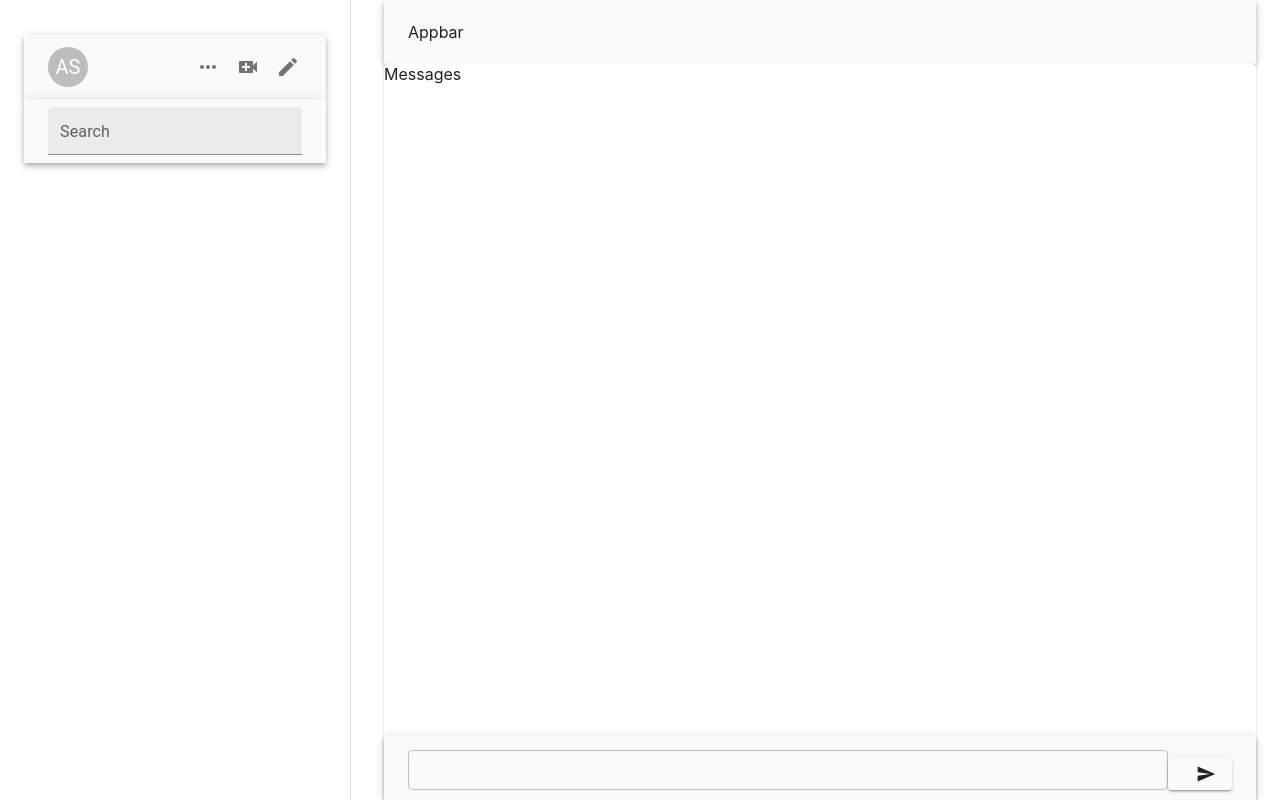
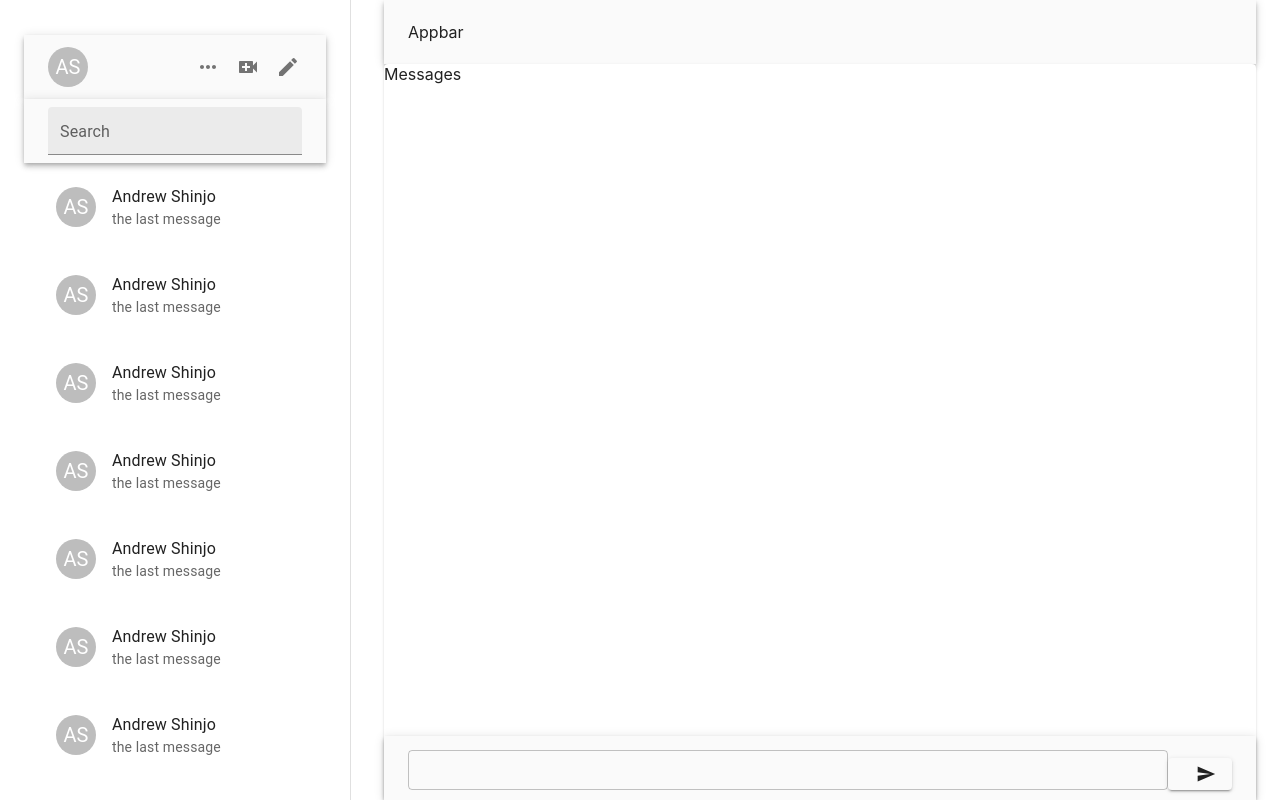
Before and after one commit to jmLei/Messenger-Website, a React (Create React App) app in the folder frontend/: page / in a window 1280 px wide. Built offline with nearby package versions, Linux system fonts and the light colour scheme.

Commit message:
Adding chat tabs back into drawer.

```diff
--- a/frontend/src/components/ChatTab.jsx
+++ b/frontend/src/components/ChatTab.tsx
@@ -6,17 +6,23 @@ import ListItem from "@mui/material/ListItem";
 import ListItemAvatar from "@mui/material/ListItemAvatar";
 import ListItemButton from "@mui/material/ListItemButton";
 import ListItemText from "@mui/material/ListItemText";
-import Typography from "@mui/material/Typography";
 
-const chatroom = (props) => {
+interface Chatroom {
+    avatar: string,
+    lastMessage: string,
+    name: string
+}
+
+const ChatTab = ({avatar, lastMessage, name}: Chatroom) => {
 	return(
 		<ListItem>
 			<ListItemButton>
 				<ListItemAvatar>
-					<Avatar>{props.chatroom.otherUser[0][0] + props.chatroom.otherUser[1][0]}</Avatar>
+					<Avatar>{avatar}</Avatar>
 				</ListItemAvatar>
 				<ListItemText
-					primary={props.chatroom.otherUser[0] + " " + props.chatroom.otherUser[1]}
+					primary={name}
+                    secondary={lastMessage}
 				/>
 				<Divider/>
 			</ListItemButton>
@@ -24,4 +30,4 @@ const chatroom = (props) => {
 	);
 };
 
-export default chatroom;
+export default ChatTab;
--- a/frontend/src/components/DrawerContents.tsx
+++ b/frontend/src/components/DrawerContents.tsx
@@ -1,6 +1,8 @@
 import ButtonPanel from './ButtonPanel';
+import ChatTab from './ChatTab';
 
 import AppBar from '@mui/material/AppBar';
+import Box from '@mui/material/Box';
 import Container from '@mui/material/Container';
 import Grid from '@mui/material/Grid';
 import TextField from '@mui/material/TextField';
@@ -35,6 +37,43 @@ const DrawerContents = () => {
                     />
                 </Toolbar>
             </AppBar>
+            <Box>
+                <ChatTab
+                    avatar={"AS"}
+                    lastMessage={"the last message"}
+                    name={"Andrew Shinjo"}
+                />
+                <ChatTab
+                    avatar={"AS"}
+                    lastMessage={"the last message"}
+                    name={"Andrew Shinjo"}
+                />
+                <ChatTab
+                    avatar={"AS"}
+                    lastMessage={"the last message"}
+                    name={"Andrew Shinjo"}
+                />
+                <ChatTab
+                    avatar={"AS"}
+                    lastMessage={"the last message"}
+                    name={"Andrew Shinjo"}
+                />
+                <ChatTab
+                    avatar={"AS"}
+                    lastMessage={"the last message"}
+                    name={"Andrew Shinjo"}
+                />
+                <ChatTab
+                    avatar={"AS"}
+                    lastMessage={"the last message"}
+                    name={"Andrew Shinjo"}
+                />
+                <ChatTab
+                    avatar={"AS"}
+                    lastMessage={"the last message"}
+                    name={"Andrew Shinjo"}
+                />
+            </Box>
         </Container>
     );
 };
```
